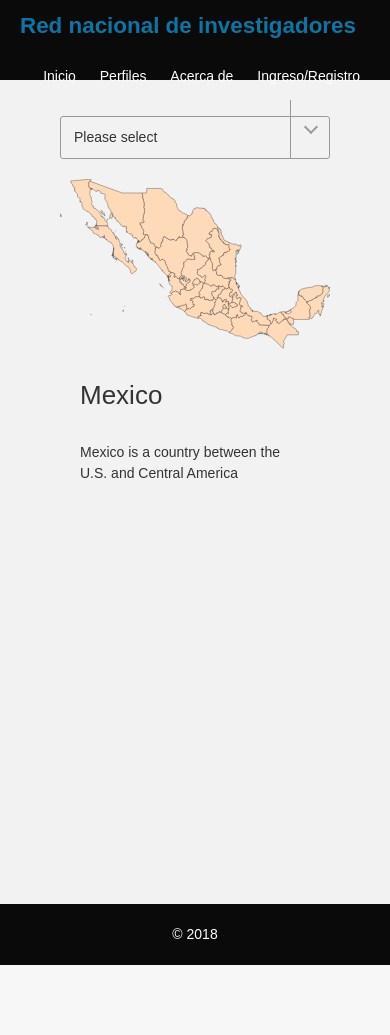
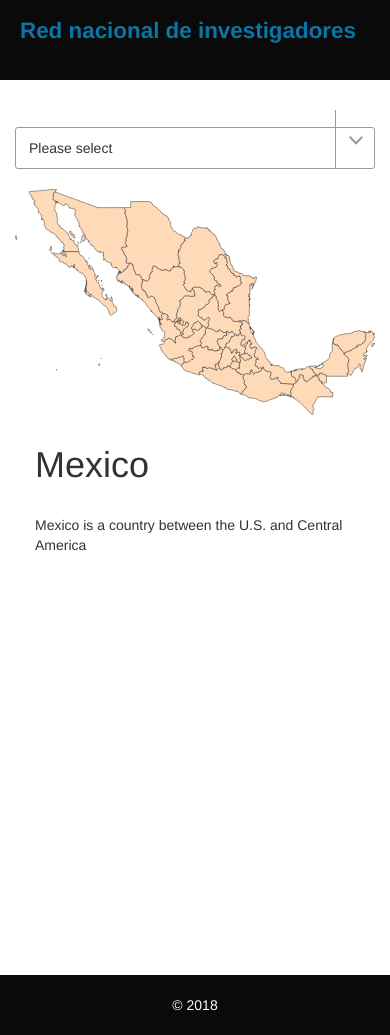
Before and after one commit to Modebeibis/proyecto3, a Django app: page / in a window 390 px wide. Before the commit the page ends 965 px from the top, so only its background shows below. Run offline with Django 3.2, Linux system fonts and the light colour scheme; parts of the project's set-up code (start-up, migrations or seed data) failed here and were passed over; some libraries are stand-ins or nearby versions.

Commit message:
Correccion de vistas

```diff
--- a/RedInvestigadores/core/templates/core/home.html
+++ b/RedInvestigadores/core/templates/core/home.html
@@ -12,60 +12,10 @@
     <link rel='stylesheet prefetch' href='https://fonts.googleapis.com/css?family=Source+Sans+Pro:400,200,300,700'>
     <link href='{% url 'logout' %}'>
     <link rel="stylesheet" type="text/css" href="{% static "css/style.css" %}">
-    {% block css %}
-    <style type="text/css">
-      html {
-        box-sizing: border-box;
-      }
-      *, *:before, *:after {
-        box-sizing: inherit;
-      }
 
-      body {
-        font-family: 'Droid Sans', sans-serif;
-        background:#f2f2f2;
-        font-size:14px;
-        line-height:21px;
-      }
-
-      .container {
-        width: 960px;
-        margin:20px auto;
-      }
-
-      @media only screen and (min-width: 768px) and (max-width: 1000px) {
-        .container {
-          width: 768px;
-        }
-      }
-      @media only screen and (max-width: 767px) {
-        .container {
-          width: 420px;
-        }
-      }
-      @media only screen and (max-width: 480px) {
-        .container {
-          width: 300px;
-        }
-      }
-
-      a img {
-        border:none;
-      }
-
-      h1, h2, h3, h4, h5, h6{
-        font-weight:normal;
-      }
-      h1{
-        font-size:26px;
-        line-height:32px;
-      }
-      p, ul{
-        margin-bottom:10px;
-      }
-
-    </style>
-    {% endblock %}
+    <link rel="stylesheet" type="text/css" href="{% static "css/styles.css" %}">
+    <link href="{% static "css/bootstrap.min.css" %}" rel="stylesheet">
+    <link href="{% static "css/personalizado.css" %}" rel="stylesheet">
 
     <script src="https://code.jquery.com/jquery-3.2.1.min.js" type="text/javascript"></script>
 
--- a/RedInvestigadores/core/templates/core/list_profiles.html
+++ b/RedInvestigadores/core/templates/core/list_profiles.html
@@ -12,6 +12,7 @@
     <link rel='stylesheet prefetch' href='https://fonts.googleapis.com/css?family=Source+Sans+Pro:400,200,300,700'>
     <link href='{% url 'logout' %}'>
     <link rel="stylesheet" type="text/css" href="{% static "css/style.css" %}">
+    <link rel="stylesheet" type="text/css" href="{% static "css/styles.css" %}">
     <link rel="stylesheet" type="text/css" href="{% static "css/default.css" %}">
     <link rel="stylesheet" type="text/css" href="{% static "css/fonts.css" %}">
     <link href="http://fonts.googleapis.com/css?family=Didact+Gothic" rel="stylesheet" />
--- a/RedInvestigadores/core/templates/core/profile.html
+++ b/RedInvestigadores/core/templates/core/profile.html
@@ -11,8 +11,8 @@
     <link rel='stylesheet prefetch' href='https://maxcdn.bootstrapcdn.com/bootstrap/3.3.5/css/bootstrap.min.css'>
     <link rel='stylesheet prefetch' href='https://maxcdn.bootstrapcdn.com/font-awesome/4.7.0/css/font-awesome.min.css'>
     <link rel='stylesheet prefetch' href='https://fonts.googleapis.com/css?family=Source+Sans+Pro:400,200,300,700'>
+    <link rel="stylesheet" type="text/css" href="{% static "css/style.css" %}">
     <link rel="stylesheet" type="text/css" href="{% static "css/styles.css" %}">
-    <link rel="stylesheet" type="text/css" href="{% static "css/style.css" %}">
     <link href="{% static "css/bootstrap.min.css" %}" rel="stylesheet">
     <script src="http://code.jquery.com/jquery.js"></script>
     <script src="{% static "js/jquery-example.js" %}"></script>
--- a/RedInvestigadores/core/templates/core/researcher.html
+++ b/RedInvestigadores/core/templates/core/researcher.html
@@ -11,8 +11,8 @@
     <link rel='stylesheet prefetch' href='https://maxcdn.bootstrapcdn.com/bootstrap/3.3.5/css/bootstrap.min.css'>
     <link rel='stylesheet prefetch' href='https://maxcdn.bootstrapcdn.com/font-awesome/4.7.0/css/font-awesome.min.css'>
     <link rel='stylesheet prefetch' href='https://fonts.googleapis.com/css?family=Source+Sans+Pro:400,200,300,700'>
+    <link rel="stylesheet" type="text/css" href="{% static "css/style.css" %}">
     <link rel="stylesheet" type="text/css" href="{% static "css/styles.css" %}">
-    <link rel="stylesheet" type="text/css" href="{% static "css/style.css" %}">
     <link href="{% static "css/bootstrap.min.css" %}" rel="stylesheet">
     <script src="http://code.jquery.com/jquery.js"></script>
     <script src="{% static "js/jquery-example.js" %}"></script>
--- a/RedInvestigadores/core/templates/core/search.html
+++ b/RedInvestigadores/core/templates/core/search.html
@@ -13,6 +13,7 @@
     <link href='https://fonts.googleapis.com/css?family=Droid+Sans' rel='stylesheet' type='text/css'>
     <link href="https://cdnjs.cloudflare.com/ajax/libs/meyer-reset/2.0/reset.min.css" rel="stylesheet" type="text/css" />
     <link rel="stylesheet" type="text/css" href="{% static "css/style.css" %}">
+    <link rel="stylesheet" type="text/css" href="{% static "css/styles.css" %}">
     {% block css %}
     <style type="text/css">
     .demo, .demo-2 {
--- a/RedInvestigadores/core/templates/core/search_view.html
+++ b/RedInvestigadores/core/templates/core/search_view.html
@@ -13,6 +13,7 @@
     <link href='https://fonts.googleapis.com/css?family=Droid+Sans' rel='stylesheet' type='text/css'>
     <link href="https://cdnjs.cloudflare.com/ajax/libs/meyer-reset/2.0/reset.min.css" rel="stylesheet" type="text/css" />
     <link rel="stylesheet" type="text/css" href="{% static "css/style.css" %}">
+    <link rel="stylesheet" type="text/css" href="{% static "css/styles.css" %}">
     {% block css %}
     <style type="text/css">
     .demo, .demo-2 {
--- a/RedInvestigadores/core/templates/core/sedes.html
+++ b/RedInvestigadores/core/templates/core/sedes.html
@@ -13,6 +13,7 @@
     <link href='https://fonts.googleapis.com/css?family=Droid+Sans' rel='stylesheet' type='text/css'>
     <link href="https://cdnjs.cloudflare.com/ajax/libs/meyer-reset/2.0/reset.min.css" rel="stylesheet" type="text/css" />
     <link rel="stylesheet" type="text/css" href="{% static "css/style.css" %}">
+    <link rel="stylesheet" type="text/css" href="{% static "css/styles.css" %}">
 
   </head>
 
--- a/RedInvestigadores/core/templates/login.html
+++ b/RedInvestigadores/core/templates/login.html
@@ -11,8 +11,8 @@
     <link rel='stylesheet prefetch' href='https://maxcdn.bootstrapcdn.com/bootstrap/3.3.5/css/bootstrap.min.css'>
     <link rel='stylesheet prefetch' href='https://maxcdn.bootstrapcdn.com/font-awesome/4.7.0/css/font-awesome.min.css'>
     <link rel='stylesheet prefetch' href='https://fonts.googleapis.com/css?family=Source+Sans+Pro:400,200,300,700'>
+    <link rel="stylesheet" type="text/css" href="{% static "css/style.css" %}">
     <link rel="stylesheet" type="text/css" href="{% static "css/styles.css" %}">
-    <link rel="stylesheet" type="text/css" href="{% static "css/style.css" %}">
   </head>
 
   <body>
--- a/RedInvestigadores/core/templates/registration/login.html
+++ b/RedInvestigadores/core/templates/registration/login.html
@@ -10,8 +10,8 @@
     <link rel='stylesheet prefetch' href='https://maxcdn.bootstrapcdn.com/bootstrap/3.3.5/css/bootstrap.min.css'>
     <link rel='stylesheet prefetch' href='https://maxcdn.bootstrapcdn.com/font-awesome/4.7.0/css/font-awesome.min.css'>
     <link rel='stylesheet prefetch' href='https://fonts.googleapis.com/css?family=Source+Sans+Pro:400,200,300,700'>
+    <link rel="stylesheet" type="text/css" href="{% static "css/style.css" %}">
     <link rel="stylesheet" type="text/css" href="{% static "css/styles.css" %}">
-    <link rel="stylesheet" type="text/css" href="{% static "css/style.css" %}">
   </head>
 
   <body>
```
Also changed, not shown: RedInvestigadores/core/templates/core/about_of.html (+2 -55 lines).
